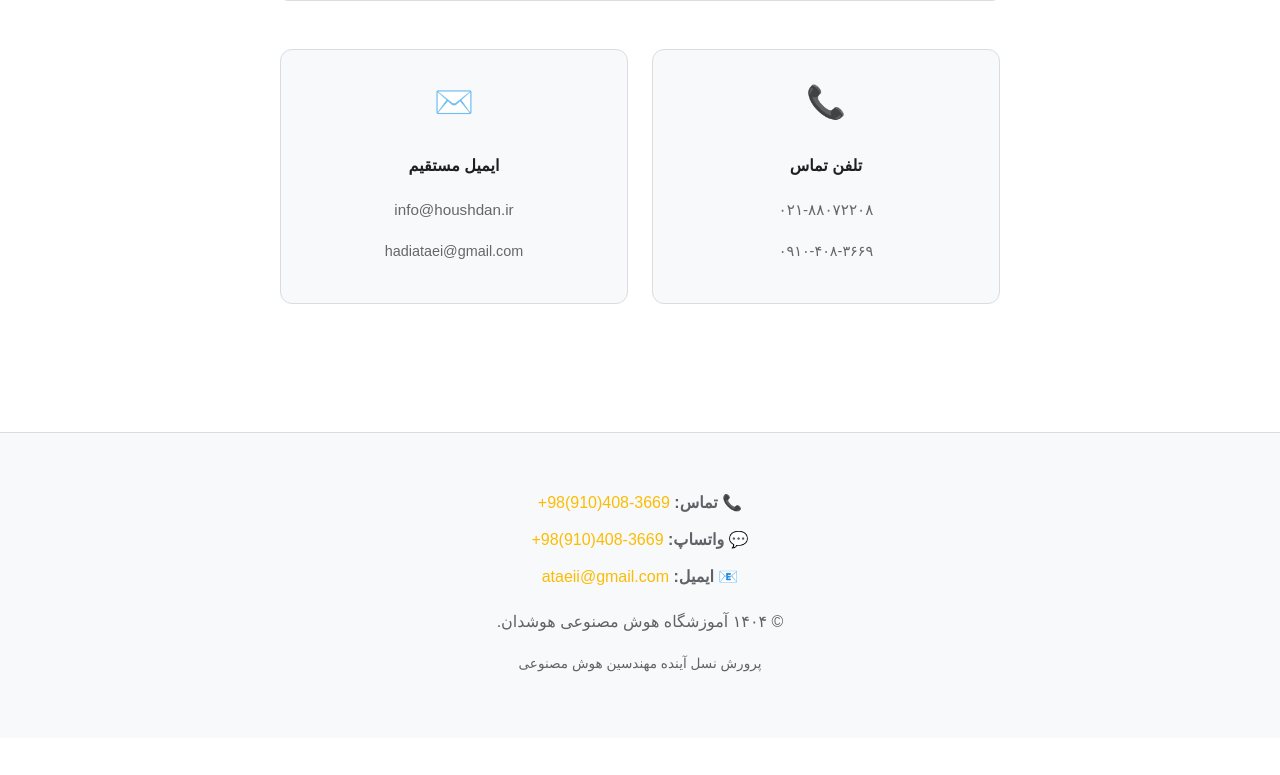
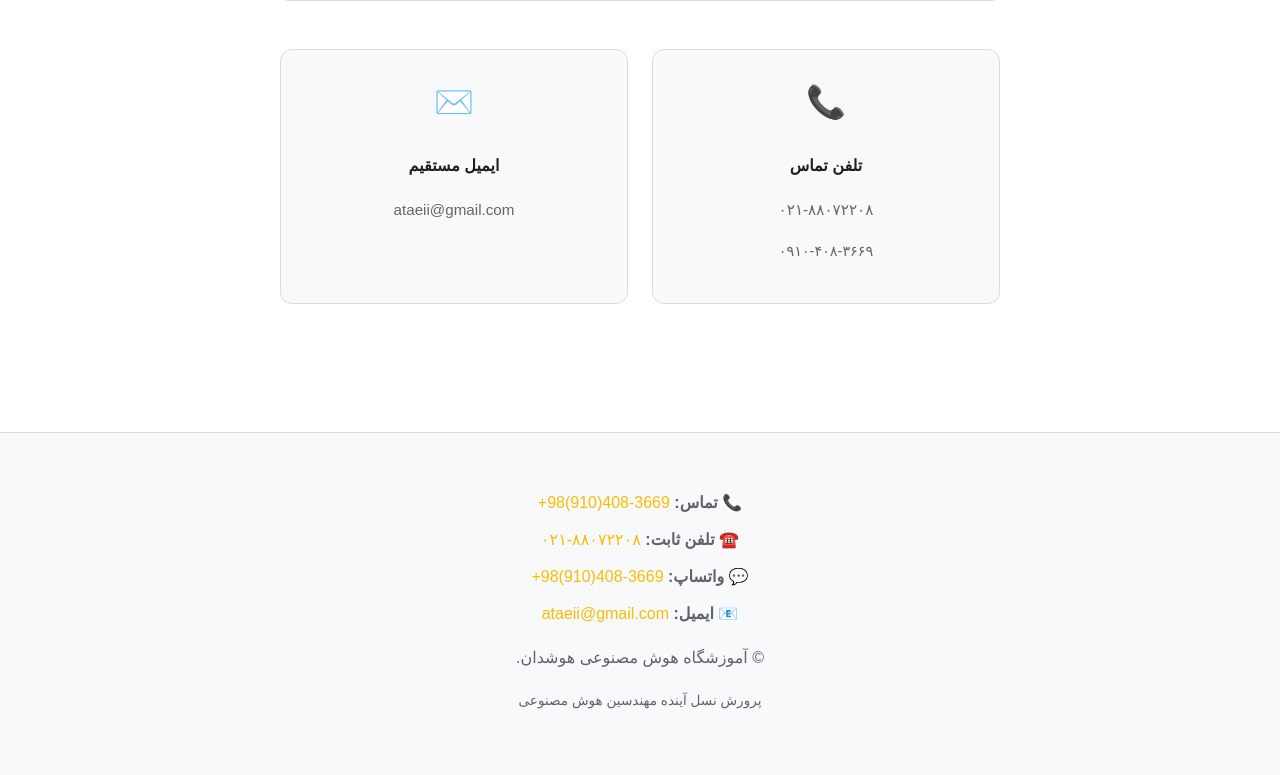
Before and after one commit to ataeii/houshdan, a Flask app: page /contact in a window 1280 px wide. Shown: the part 1023-1798 px from the top of the page. Before the commit the page ends 1695 px from the top, so only its background shows below. Run offline with Flask 3, Linux system fonts and the light colour scheme.

Commit message:
Final UI refinements: updated footer and contact email

```diff
--- a/templates/base.html
+++ b/templates/base.html
@@ -98,6 +98,9 @@
             <p style="margin: 0.5rem 0;"><strong>📞 تماس:</strong> <a href="tel:+989104083669"
                     style="color: var(--accent-color); text-decoration: none; direction: ltr; display: inline-block;">+98(910)408-3669</a>
             </p>
+            <p style="margin: 0.5rem 0;"><strong>☎️ تلفن ثابت:</strong> <a href="tel:02188072208"
+                    style="color: var(--accent-color); text-decoration: none; direction: ltr; display: inline-block;">۰۲۱-۸۸۰۷۲۲۰۸</a>
+            </p>
             <p style="margin: 0.5rem 0;"><strong>💬 واتساپ:</strong> <a href="https://wa.me/989104083669"
                     target="_blank"
                     style="color: var(--accent-color); text-decoration: none; direction: ltr; display: inline-block;">+98(910)408-3669</a>
@@ -106,7 +109,7 @@
                     style="color: var(--accent-color); text-decoration: none; direction: ltr; display: inline-block;">ataeii@gmail.com</a>
             </p>
         </div>
-        <p>&copy; ۱۴۰۴ آموزشگاه هوش مصنوعی هوشدان.</p>
+        <p>&copy; آموزشگاه هوش مصنوعی هوشدان.</p>
         <p class="footer-note">پرورش نسل آینده مهندسین هوش مصنوعی</p>
     </footer>
 
--- a/templates/contact.html
+++ b/templates/contact.html
@@ -59,8 +59,7 @@
                 style="text-align: center; padding: 1.5rem; background: #f8f9fa; border-radius: 12px; border: 1px solid var(--border-color);">
                 <div style="font-size: 2rem; margin-bottom: 0.5rem;">✉️</div>
                 <h4 style="margin-bottom: 0.5rem;">ایمیل مستقیم</h4>
-                <p style="color: #666; font-size: 0.95rem;">info@houshdan.ir</p>
-                <p style="color: #666; font-size: 0.9rem;">hadiataei@gmail.com</p>
+                <p style="color: #666; font-size: 0.95rem;">ataeii@gmail.com</p>
             </div>
         </div>
     </div>
```
